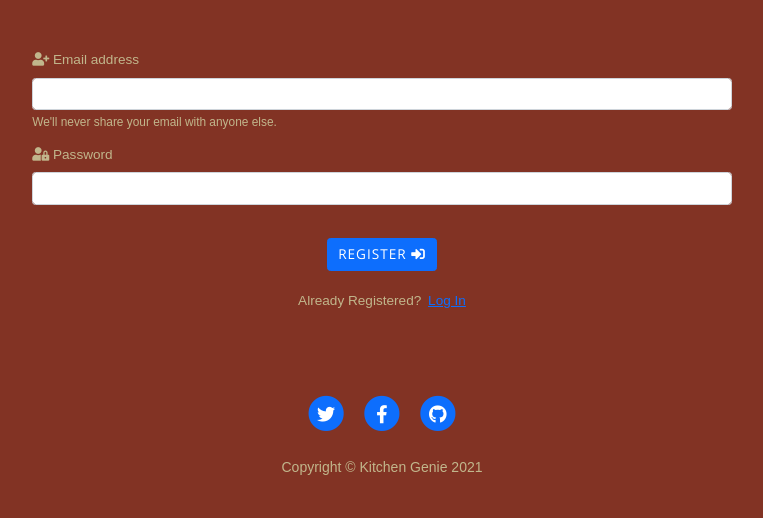
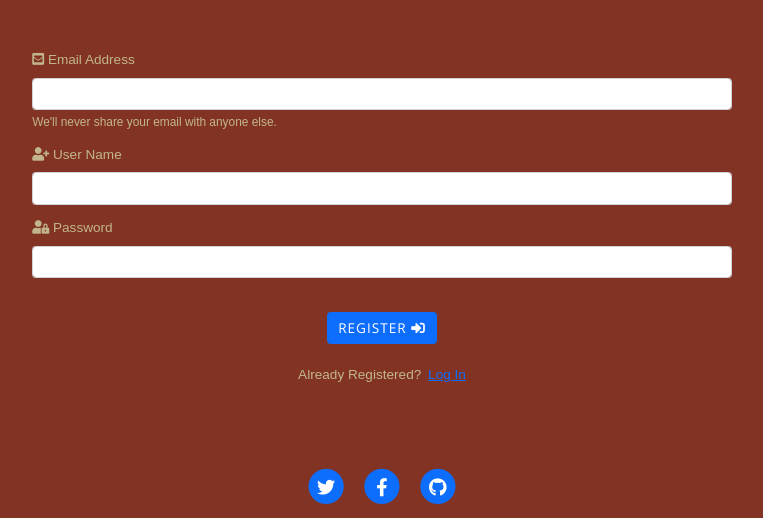
Before and after one commit to kashinak/kitchen-genie, a Flask app: page /register in a window 1280 px wide. Shown: the part 532-1050 px from the top of the page, without its empty margins (258-1021 px from the left). Run offline with Flask 2, Linux system fonts and the light colour scheme; some libraries are stand-ins or nearby versions.

Commit message:
Add username icon and inout field to register.html

```diff
--- a/templates/register.html
+++ b/templates/register.html
@@ -4,13 +4,20 @@
 
 <div class="row">
     <form method="POST" action="{{ url_for('register') }}">
+        <!-- email -->
+        <div class="mb-3 form-inputs">
+            <i class="fas fa-envelope-square"></i>
+            <label for="email" class="form-label">Email Address</label>
+            <input type="email" class="form-control" id="email" name="email" aria-describedby="emailHelp"
+                minlength="5" maxlength="30" pattern="[a-z0-9._%+-]+@[a-z0-9.-]+\.[a-z]{2,}$" required>
+            <div id="emailHelp" class="form-text">We'll never share your email with anyone else.</div>
+        </div>
         <!-- username -->
         <div class="mb-3 form-inputs">
             <i class="fas fa-user-plus"></i>
-            <label for="username" class="form-label">Email address</label>
-            <input type="email" class="form-control" id="username" name="username" aria-describedby="emailHelp"
+            <label for="username" class="form-label">User Name</label>
+            <input type="email" class="form-control" id="username" name="username" aria-describedby="userName"
                 minlength="5" maxlength="30" pattern="[a-z0-9._%+-]+@[a-z0-9.-]+\.[a-z]{2,}$" required>
-            <div id="emailHelp" class="form-text">We'll never share your email with anyone else.</div>
         </div>
         <!-- password -->
         <div class="mb-3 form-inputs">
```
